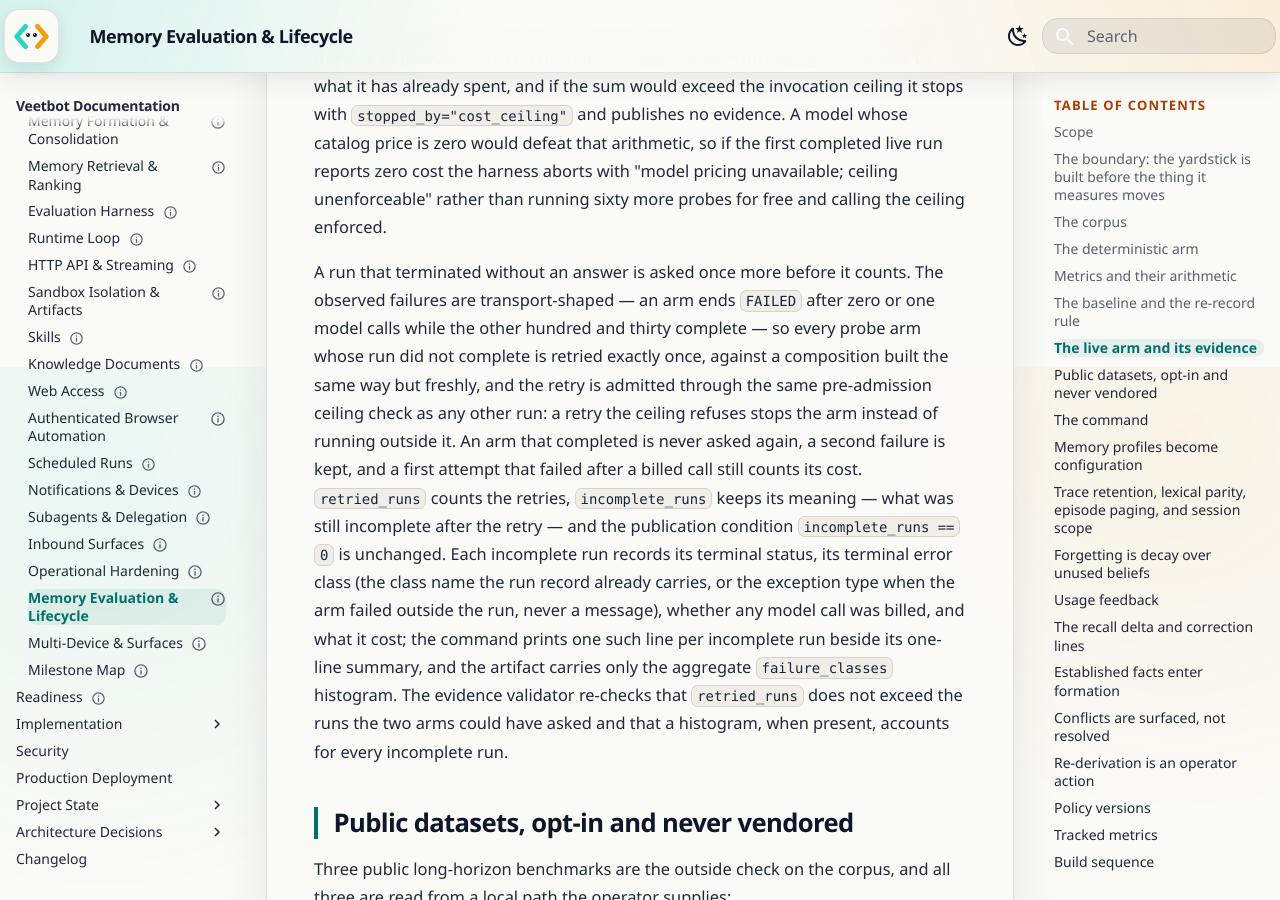
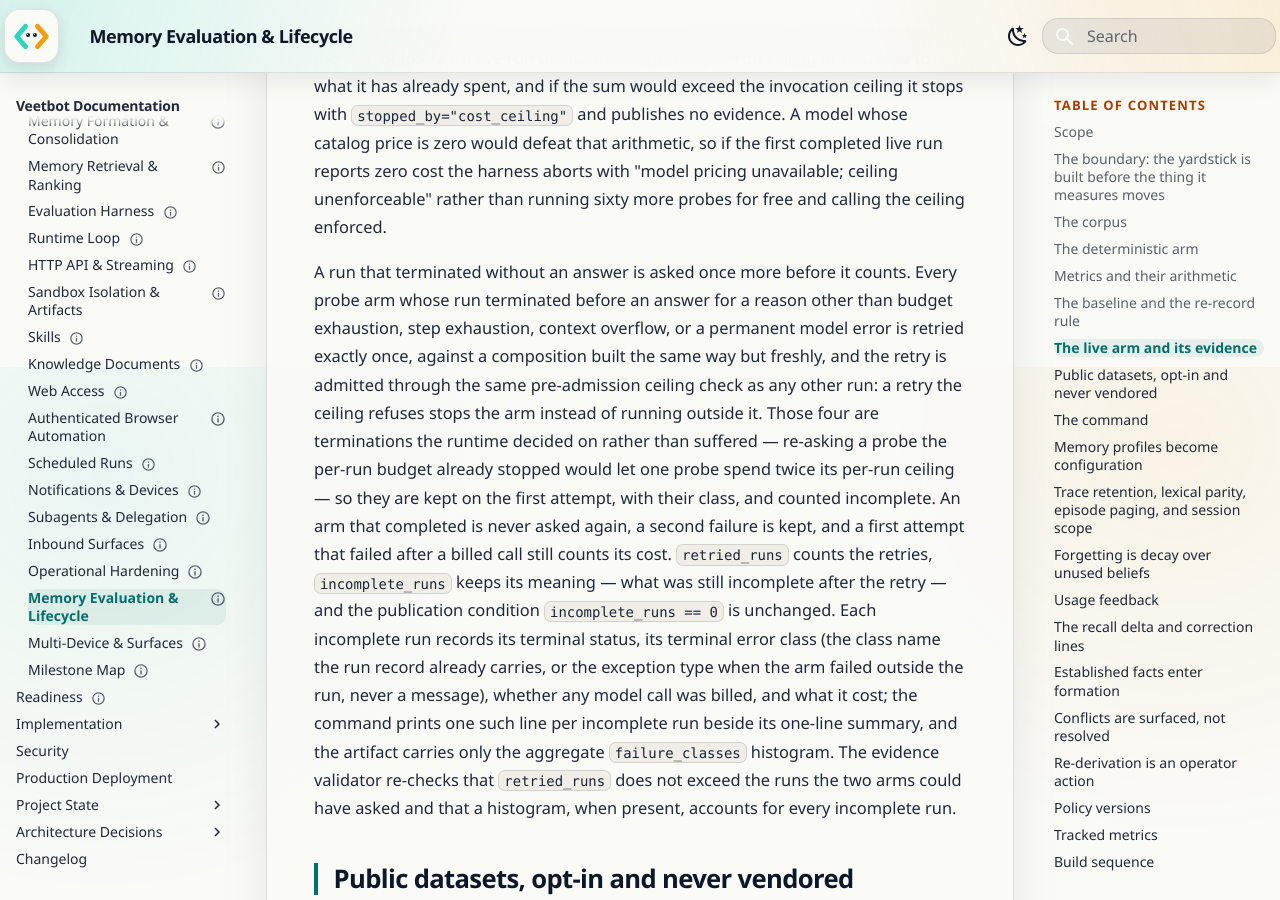
Before and after one commit to avitus/veetbot, an MkDocs documentation site: the page built from docs/plan/memory-evaluation-and-lifecycle.md, in a window 1280 px wide and 900 px high, scrolled down 12233 px. Built offline with MkDocs 1.6.1 and Material for MkDocs 9.7.7, drawn with Linux system fonts in a browser that asks for light colours.

Commit message:
fix(evals): retry only the terminations the runtime did not decide on
Review of Task 12 found the retry predicate too wide. `run_status is not
COMPLETED` also re-asked runs the runtime had stopped on purpose, so a probe
killed by its own per-run budget of USD 0.05 could be re-rolled and spend that
ceiling twice; the invocation ceiling still held, but the per-run one did not.

A probe arm is now retried only when its run terminated before an answer for a
reason other than budget exhaustion, step exhaustion, context overflow, or a
permanent model error. Those four are kept on the first attempt, with their
class, and counted incomplete. The arm records the runtime's own failure reason
beside the class it already recorded, which is what the predicate reads; both
are content-free enum and class names.

The failure-class histogram no longer mixes namespaces: a key is the run
record's error class or the exception type, and an arm that recorded neither is
counted under `run_status:<VALUE>` rather than under a bare lowercase status.

Also corrects what the documentation claims about the published run. The four
first-attempt failures were the without-memory arm of the four probes that are
both `multi_hop` and at position `p02`; the corpus's other two `multi_hop`
probes and all sixty non-`multi_hop` without-memory arms completed first time,
so the pattern is content-correlated rather than positional. The causal
"transport-shaped" reading is removed from the design document, and the cause
is left undiagnosed rather than guessed.

The published artifact is unaffected and still validates. Its four discarded
first attempts cost USD 0.028620 between them, so none reached the per-run
budget cap and none can have been a budget kill.

First red test:
tests/unit/test_memory_benchmark_eval.py::TestBenchmarkEvidencePublicationGate::test_a_run_the_runtime_ended_on_its_own_limits_is_not_retried
failed with `AssertionError: assert True is False` — the budget-killed arm was
re-asked, the retry succeeded, and the run published.

Reading-Lane: A
Co-Authored-By: Claude Fable 5 <noreply@anthropic.com>

```diff
--- a/docs/plan/memory-evaluation-and-lifecycle.md
+++ b/docs/plan/memory-evaluation-and-lifecycle.md
@@ -507,12 +507,15 @@ if the first completed live run reports zero cost the harness aborts with
 more probes for free and calling the ceiling enforced.
 
 A run that terminated without an answer is asked once more before it counts.
-The observed failures are transport-shaped — an arm ends `FAILED` after zero or
-one model calls while the other hundred and thirty complete — so every probe
-arm whose run did not complete is retried exactly once, against a composition
-built the same way but freshly, and the retry is admitted through the same
-pre-admission ceiling check as any other run: a retry the ceiling refuses stops
-the arm instead of running outside it. An arm that completed is never asked
+Every probe arm whose run terminated before an answer for a reason other than
+budget exhaustion, step exhaustion, context overflow, or a permanent model
+error is retried exactly once, against a composition built the same way but
+freshly, and the retry is admitted through the same pre-admission ceiling check
+as any other run: a retry the ceiling refuses stops the arm instead of running
+outside it. Those four are terminations the runtime decided on rather than
+suffered — re-asking a probe the per-run budget already stopped would let one
+probe spend twice its per-run ceiling — so they are kept on the first attempt,
+with their class, and counted incomplete. An arm that completed is never asked
 again, a second failure is kept, and a first attempt that failed after a billed
 call still counts its cost. `retried_runs` counts the retries, `incomplete_runs`
 keeps its meaning — what was still incomplete after the retry — and the
--- a/docs/status/citation-ledger.yaml
+++ b/docs/status/citation-ledger.yaml
@@ -100,7 +100,7 @@ citations:
   - cite: "docs/plan/memory-evaluation-and-lifecycle.md#docs/plan/memory-retrieval-and-ranking.md:93"
     excerpt: "### The recall delta"
     digest: "536519dd747fa19e"
-  - cite: "docs/plan/memory-formation-and-consolidation.md#docs/plan/memory-evaluation-and-lifecycle.md:855-873"
+  - cite: "docs/plan/memory-formation-and-consolidation.md#docs/plan/memory-evaluation-and-lifecycle.md:858-876"
     excerpt: "Formation's resolver has three outcomes today — same source,"
     digest: "db03d9217927b126"
   - cite: "docs/plan/model-gateway.md#docs/adr/0010-live-event-transport.md:24-25"
```
Also changed, not shown: docs/changelog.md (+4 -2 lines), docs/plan/memory-formation-and-consolidation.md (+1 -1 lines), docs/status/project-state.yaml (+22 -9 lines), 3 other files.
